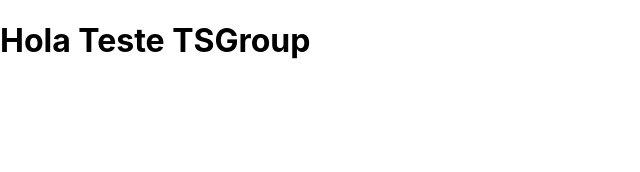
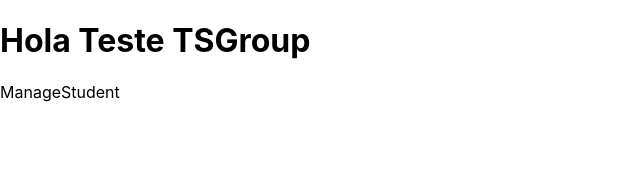
Before and after one commit to jlopezsa/university-management-front, a React (Create React App) app: page / in a window 1280 px wide. Shown: the top 172 px of the page, without its empty margins (0-640 px from the left). Built offline with nearby package versions, Linux system fonts and the light colour scheme.

Commit message:
feat: create file of the student management component

```diff
--- a/src/App.js
+++ b/src/App.jsx
@@ -1,9 +1,11 @@
 import './App.css';
+import ManageStudent from './components/ManageStudent';
 
 function App() {
   return (
     <div>
       <h1>Hola Teste TSGroup</h1>
+      <ManageStudent />
     </div>
   );
 }
--- /dev/null
+++ b/src/components/ManageStudent.jsx
@@ -0,0 +1,7 @@
+function ManageStudent() {
+  return (
+    <div>ManageStudent</div>
+  )
+}
+
+export default ManageStudent
```
